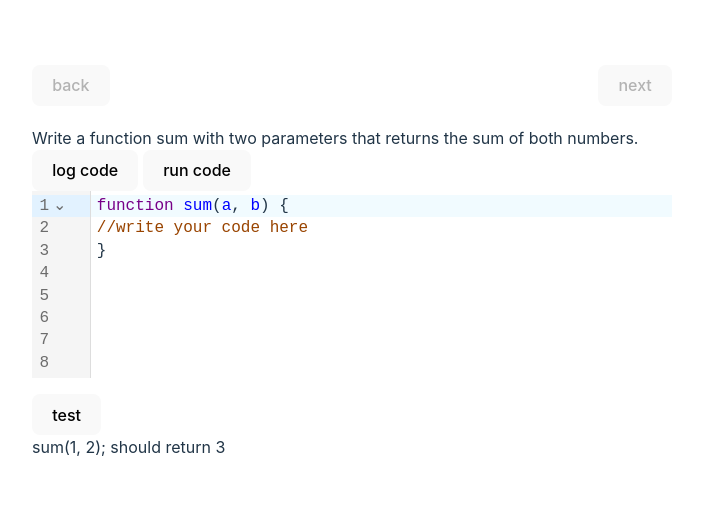
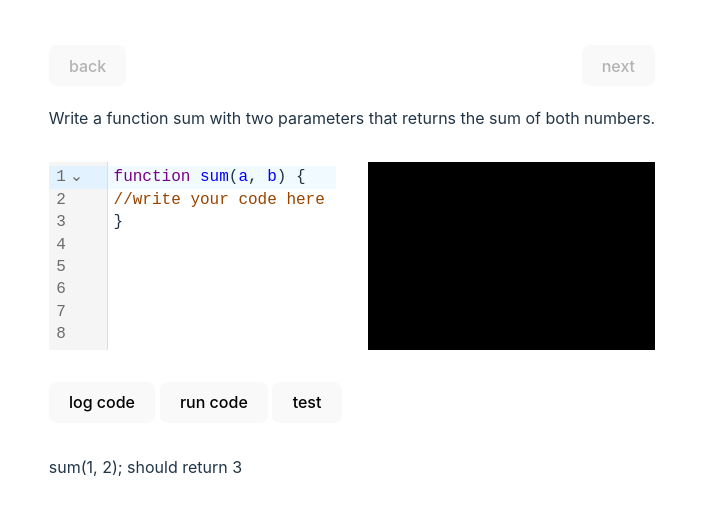
Before and after one commit to leje512/learn-to-code, a Svelte app in the folder codingtutorial/: page / in a window 1280 px wide. Shown: the part 148-662 px from the top of the page, without its empty margins (288-991 px from the left). Built offline with nearby package versions, Linux system fonts and the light colour scheme.

Commit message:
style: add basic layout

```diff
--- a/codingtutorial/src/components/CodeEditor.svelte
+++ b/codingtutorial/src/components/CodeEditor.svelte
@@ -32,11 +32,11 @@
 <div id="codeeditor" />
 
 <style>
-  #codeeditor {
+  /*#codeeditor {
     width: 50vw;
   }
   #codeeditor .cm-editor {
     width: 100%;
     height: 30vh;
-  }
+  }*/
 </style>
--- a/codingtutorial/src/components/Sandbox.svelte
+++ b/codingtutorial/src/components/Sandbox.svelte
@@ -40,16 +40,41 @@
 </script>
 
 <div id="sandbox">
-  <button on:click={logCode}>log code</button>
-  <button on:click={run}>run code</button>
-  <CodeEditor {initialcode} on:edited={updateCode} />
+  <div id="editor">
+    <CodeEditor {initialcode} on:edited={updateCode} />
+  </div>
   <p id="console">
     {consoleCode}
   </p>
-  <Test {testString} {resultString} {code} />
+  <div id="action">
+    <button on:click={logCode}>log code</button>
+    <button on:click={run}>run code</button>
+    <Test {testString} {resultString} {code} />
+  </div>
 </div>
 
 <style>
+  #sandbox {
+    padding: 2em 0;
+    display: grid;
+    grid-template-columns: 1fr 1fr;
+    grid-template-areas:
+      "editor console"
+      "action action";
+    grid-gap: 2em;
+  }
+  #editor {
+    grid-area: editor;
+  }
+  #console {
+    grid-area: console;
+    background-color: black;
+    color: white;
+    margin: 0;
+  }
+  #action {
+    grid-area: action;
+  }
   p {
     white-space: pre-line;
   }
--- a/codingtutorial/src/components/Test.svelte
+++ b/codingtutorial/src/components/Test.svelte
@@ -18,6 +18,4 @@
   }
 </script>
 
-<div id="test-wrapper">
-  <button on:click={runTest}>test</button>
-</div>
+<button on:click={runTest}>test</button>
```
